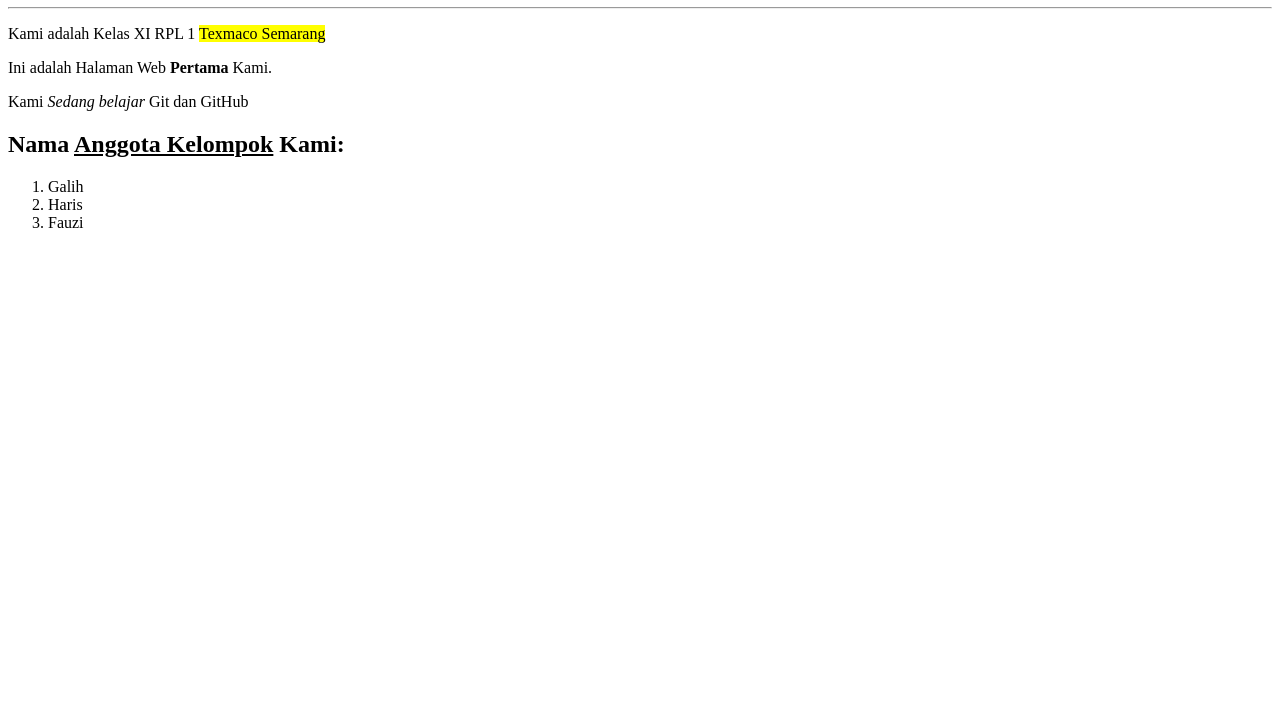
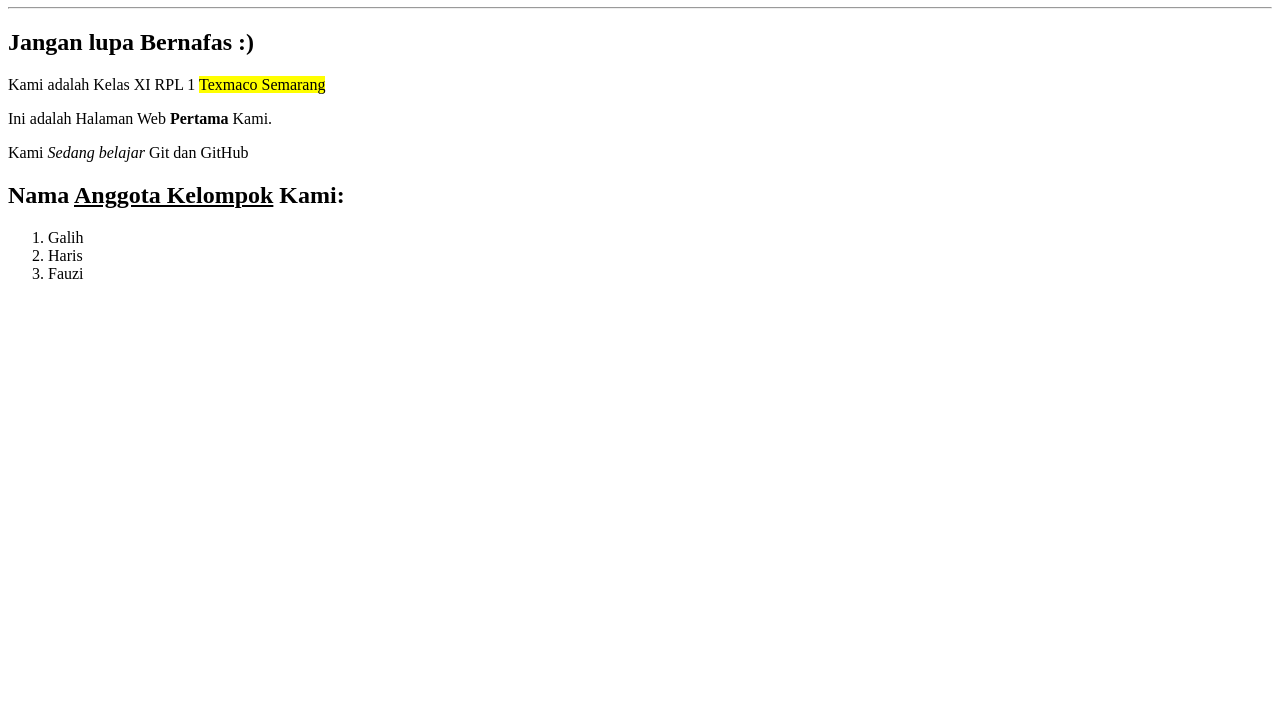
Before and after one commit to Haris-Fauzi/XI_RPL_1_ini, a plain HTML site: page index.html in a window 1280 px wide. Shown: the part 73-800 px from the top of the page. Drawn offline with Linux system fonts and the light colour scheme.

Commit message:
Ini ada quotenya

```diff
--- a/index.html
+++ b/index.html
@@ -8,6 +8,8 @@
 <body>
     <h1>Selamat Datang di Website XI RPL 1 Texmaco!!!</h1>
     <hr>
+
+    <H2>Jangan lupa Bernafas :)</H2>
 
     <p>Kami adalah Kelas XI RPL 1 <mark>Texmaco Semarang</mark></p>
     <p>Ini adalah Halaman Web <b>Pertama</b> Kami.</p>
```
